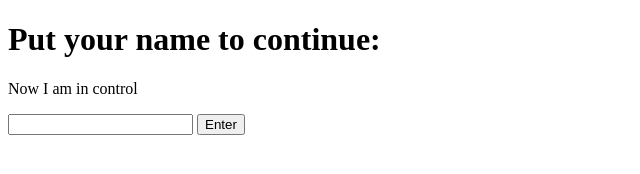
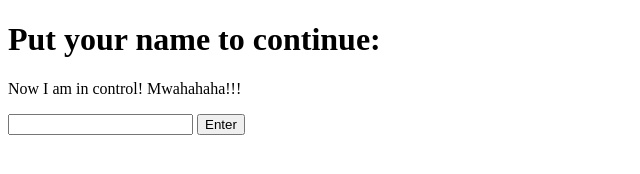
Before and after one commit to YouKnowWho945/javascript-website, a plain HTML site: page index.html in a window 1280 px wide. Both pictures are taken after a click on the button "Enter". Shown: the whole page, without its empty margins (0-640 px from the left). Drawn offline with Linux system fonts and the light colour scheme.

Commit message:
commited

```diff
--- a/javascript.js
+++ b/javascript.js
@@ -1,4 +1,16 @@
 function onPress(imputName) {
-    alert("Hello, " + imputName + "!");
-    document.getElementById("output").innerHTML = "Now I am in control";
+    const name = "john"
+    let age = 10
+    age = 11
+    age = add()
+
+  myAlert(age);
+  document.getElementById("output").innerHTML = "Now I am in control! Mwahahaha!!!";
 }
+function add() {
+    return 1 + 1;
+}
+
+function myAlert(imputName) {
+    alert("You are a fool, " + imputName + "!");
+}
```
Also changed, not shown: index.html (+1 -1 lines).
